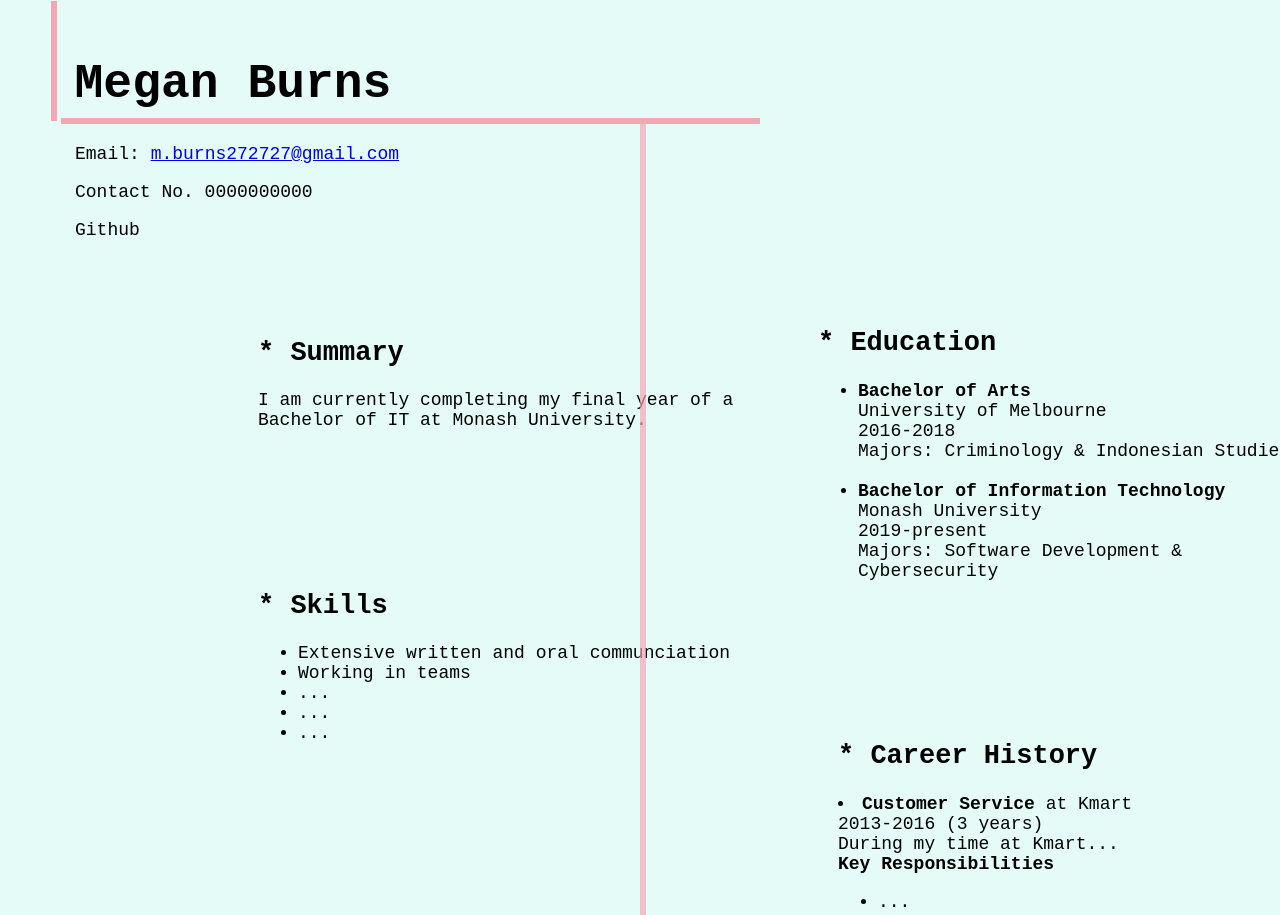
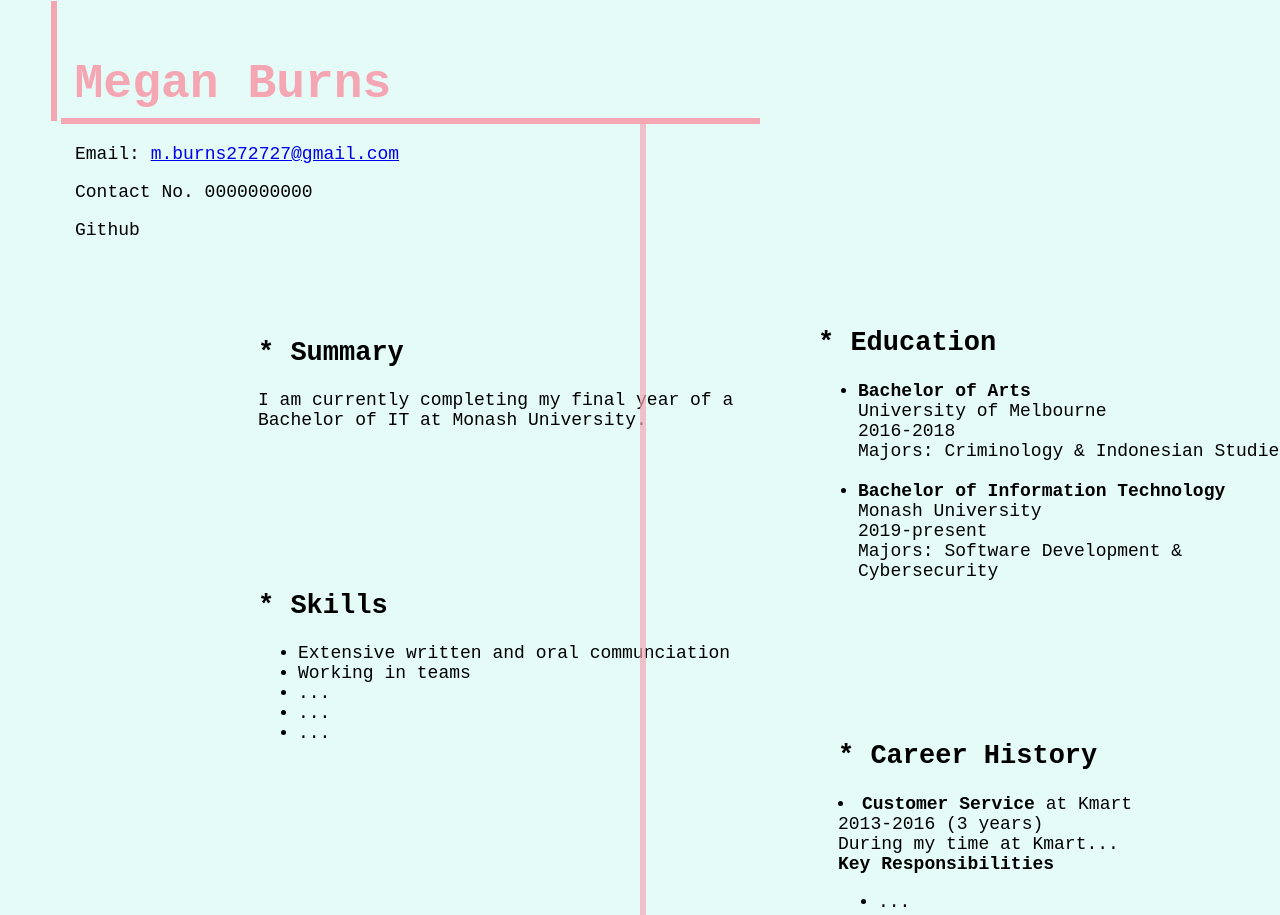
Before and after one commit to MeganBurns/meganburns.github.io, a plain HTML site: page index.html in a window 1280 px wide. Shown: the top 915 px of the page. Drawn offline with Linux system fonts and the light colour scheme.

Commit message:
header colour

```diff
--- a/style.css
+++ b/style.css
@@ -10,6 +10,8 @@ body {
   font-family: "Courier New", Courier, monospace;
   font-size: x-large;
   text-align: center;
+  color: #f4a7b3;
+  font-weight:bold;
 }
 
 .vll {
```
